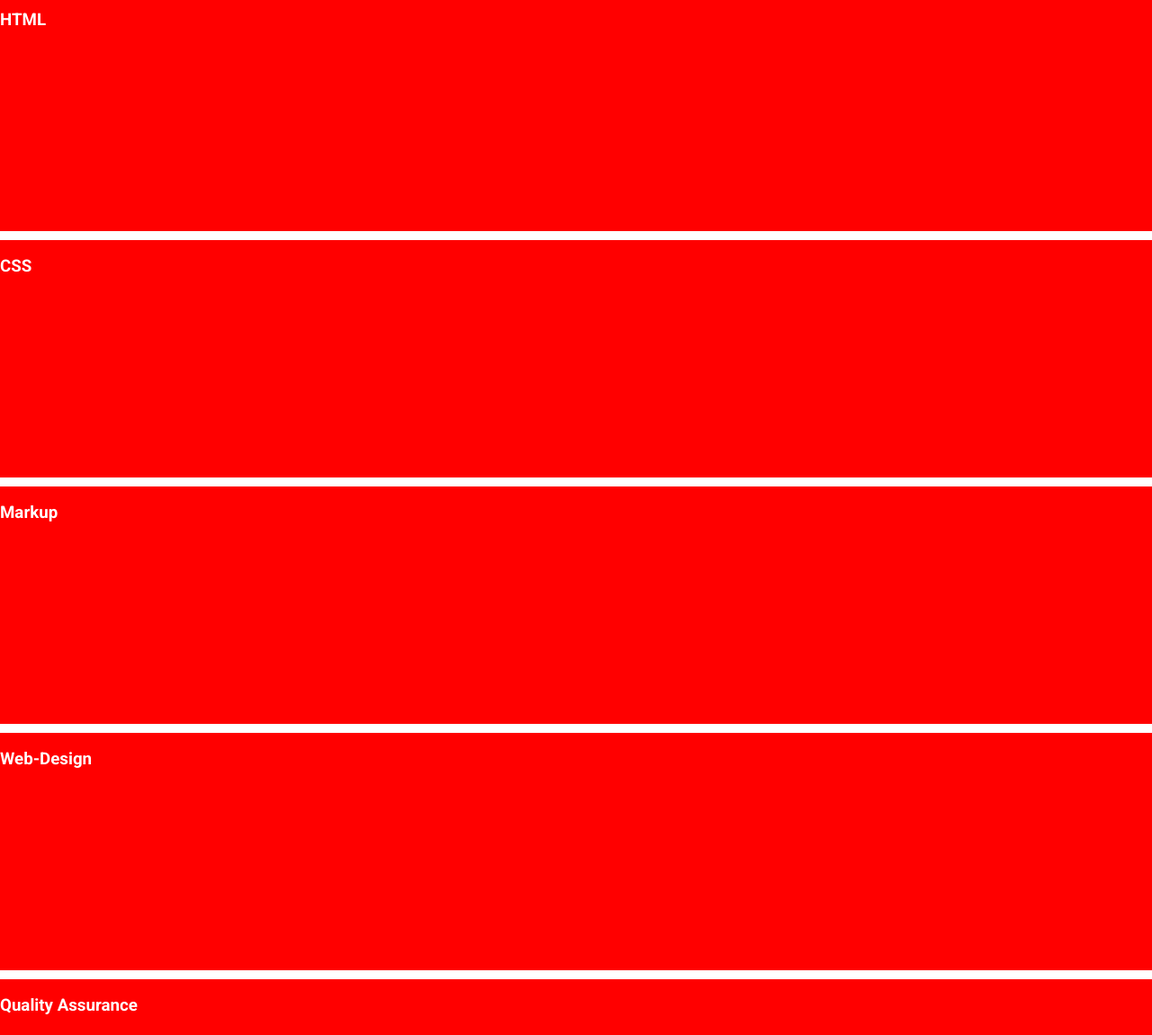
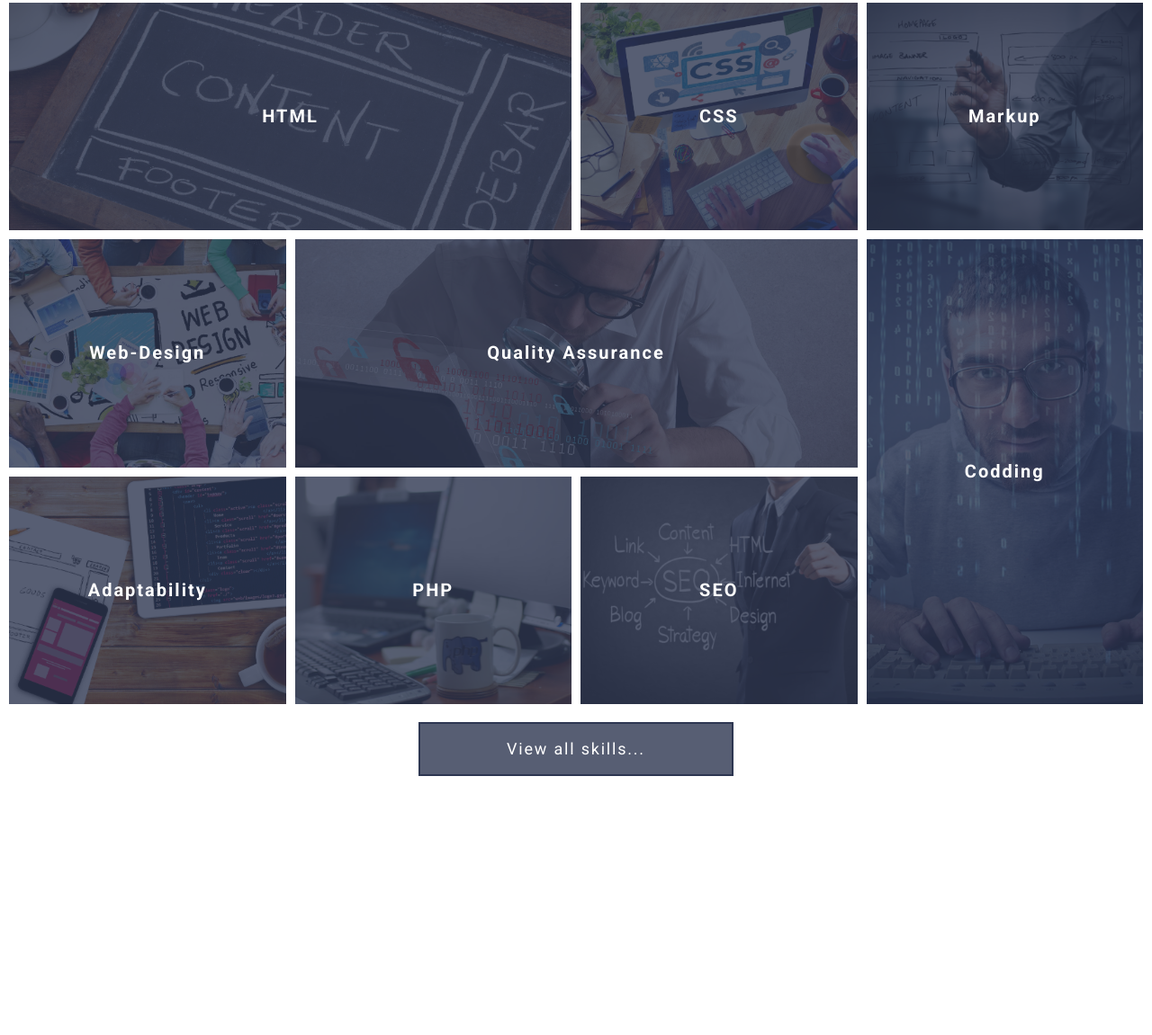
Before and after one commit to OlBul/gulp-training, a website: page index.html in a window 1280 px wide. Shown: the part 807-1958 px from the top of the page at 90% size. After the commit the page ends 1710 px from the top, so only its background shows below. Drawn offline with Linux system fonts and the light colour scheme.

Commit message:
Оформление и верстка  блока skills

```diff
--- a/assets/scss/common/_classes.scss
+++ b/assets/scss/common/_classes.scss
@@ -5,11 +5,8 @@
   display: flex;
   align-items: center;
   justify-content: center;
-  min-width: 250px;
-  height: 60px;
-  border: 2px solid $color-light;
+
   padding: 0.5em 1em;
-  background-color: rgba($color-light, 0.1);
   font-size: 1.125rem;
   letter-spacing: 0.1em;
   transition: background-color 0.5s;
@@ -19,3 +16,17 @@
     background-color: $color-accent;
   }
 }
+
+.btn--light {
+  min-width: 250px;
+  background-color: rgba($color-light, 0.1);
+  border: 2px solid $color-light;
+  height: 60px;
+}
+
+.btn--primary {
+  min-width: 350px;
+  background-color: rgba($color-primary, 0.8);
+  border: 2px solid $color-primary;
+  height: 60px;
+}
--- a/assets/scss/components/sections/_section-about.scss
+++ b/assets/scss/components/sections/_section-about.scss
@@ -1,2 +1,2 @@
-@use "../../../presets" as *;
-@use "../../../mixins" as *;
+@use "../../presets" as *;
+@use "../../mixins" as *;
--- a/assets/scss/components/sections/_section-form.scss
+++ b/assets/scss/components/sections/_section-form.scss
@@ -1,2 +1,2 @@
-@use "../../../presets" as *;
-@use "../../../mixins" as *;
+@use "../../presets" as *;
+@use "../../mixins" as *;
--- a/assets/scss/components/sections/_section-posts.scss
+++ b/assets/scss/components/sections/_section-posts.scss
@@ -1,2 +1,2 @@
-@use "../../../presets" as *;
-@use "../../../mixins" as *;
+@use "../../presets" as *;
+@use "../../mixins" as *;
--- a/assets/scss/components/sections/skills/_skill-item.scss
+++ b/assets/scss/components/sections/skills/_skill-item.scss
@@ -2,6 +2,89 @@
 @use "../../../mixins" as *;
 
 .skill-item {
-  background-color: red;
-  min-height: 33vh;
+  position: relative;
+  background-color: $color-primary;
+  overflow: hidden;
+
+  &__title {
+    margin: 0;
+    @include abs-position;
+    z-index: 1;
+    font-size: 1.25rem;
+    letter-spacing: 0.1em;
+  }
+
+  &__link {
+    display: flex;
+    justify-content: center;
+    align-items: center;
+    height: 100%;
+    padding: $gap;
+    transition: color 0.5s;
+  }
+
+  &__image {
+    @include abs-position;
+    background-position: 50% 50%;
+    background-size: cover;
+    transition: transform 0.5s;
+  }
+
+  &__overlay {
+    @include abs-position;
+    background-color: $color-primary;
+    opacity: 0.8;
+    transition: opacity 0.5s;
+  }
+
+  &:hover {
+    .skill-item__overlay {
+      opacity: 0.95;
+    }
+
+    .skill-item__image {
+      transform: scale(1.1);
+    }
+
+    .skill-item__link {
+      color: $color-accent;
+    }
+  }
+
+  &:nth-of-type(1) {
+    grid-area: a1;
+  }
+
+  &:nth-of-type(2) {
+    grid-area: a2;
+
+  }
+
+  &:nth-of-type(3) {
+    grid-area: a3;
+  }
+
+  &:nth-of-type(4) {
+    grid-area: a4;
+  }
+
+  &:nth-of-type(5) {
+    grid-area: a5;
+  }
+
+  &:nth-of-type(6) {
+    grid-area: a6;
+  }
+
+  &:nth-of-type(7) {
+    grid-area: a7;
+  }
+
+  &:nth-of-type(8) {
+    grid-area: a8;
+  }
+
+  &:nth-of-type(9) {
+    grid-area: a9;
+  }
 }
--- a/assets/scss/components/sections/skills/_skills.scss
+++ b/assets/scss/components/sections/skills/_skills.scss
@@ -1,12 +1,23 @@
 @use "../../../presets" as *;
 @use "../../../mixins" as *;
 
+$local-gap: calc(40px / 3);
+
 .skills {
+  padding: $gap-sm;
+
   &__container {
     display: grid;
     gap: $gap-sm;
     grid-template-columns: repeat(4, 1fr);
+    grid-template-areas: "a1 a1 a2 a3""a4 a5 a5 a6""a7 a8 a9 a6";
+    grid-auto-rows: calc(33.33vh - #{$local-gap});
   }
 
-  &__actions {}
+  &__actions {
+    display: flex;
+    justify-content: center;
+    margin-top: $gap;
+    margin-bottom: $gap-lg;
+  }
 }
--- a/index.html
+++ b/index.html
@@ -59,70 +59,70 @@
       <div class="skills__container">
         <article class="skill-item">
           <h3 class="skill-item__title">
-            <a href="#">HTML</a>
+            <a class="skill-item__link" href="#">HTML</a>
           </h3>
-          <div class="skill-item__image"></div>
+          <div class="skill-item__image" style="background-image: url(assets/img/img-html.png);"></div>
           <div class="skill-item__overlay"></div>
         </article>
         <article class="skill-item">
           <h3 class="skill-item__title">
-            <a href="#">CSS</a>
+            <a class="skill-item__link" href="#">CSS</a>
           </h3>
-          <div class="skill-item__image"></div>
+          <div class="skill-item__image" style="background-image: url(assets/img/img-css.png);"></div>
           <div class="skill-item__overlay"></div>
         </article>
         <article class="skill-item">
           <h3 class="skill-item__title">
-            <a href="#">Markup</a>
+            <a class="skill-item__link" href="#">Markup</a>
           </h3>
-          <div class="skill-item__image"></div>
+          <div class="skill-item__image" style="background-image: url(assets/img/img-markup.png);"></div>
           <div class="skill-item__overlay"></div>
         </article>
         <article class="skill-item">
           <h3 class="skill-item__title">
-            <a href="#">Web-Design</a>
+            <a class="skill-item__link" href="#">Web-Design</a>
           </h3>
-          <div class="skill-item__image"></div>
+          <div class="skill-item__image" style="background-image: url(assets/img/img-webdesign.png);"></div>
           <div class="skill-item__overlay"></div>
         </article>
         <article class="skill-item">
           <h3 class="skill-item__title">
-            <a href="#">Quality Assurance</a>
+            <a class="skill-item__link" href="#">Quality Assurance</a>
           </h3>
-          <div class="skill-item__image"></div>
+          <div class="skill-item__image" style="background-image: url(assets/img/img-qa.png);"></div>
           <div class="skill-item__overlay"></div>
         </article>
         <article class="skill-item">
           <h3 class="skill-item__title">
-            <a href="#">Adaptability</a>
+            <a class="skill-item__link" href="#">Codding</a>
           </h3>
-          <div class="skill-item__image"></div>
+          <div class="skill-item__image" style="background-image: url(assets/img/img-codding.png);"></div>
           <div class="skill-item__overlay"></div>
         </article>
         <article class="skill-item">
           <h3 class="skill-item__title">
-            <a href="#">PHP</a>
+            <a class="skill-item__link" href="#">Adaptability</a>
           </h3>
-          <div class="skill-item__image"></div>
+          <div class="skill-item__image" style="background-image: url(assets/img/img-adaptability.png);"></div>
           <div class="skill-item__overlay"></div>
         </article>
         <article class="skill-item">
           <h3 class="skill-item__title">
-            <a href="#">SEO</a>
+            <a class="skill-item__link" href="#">PHP</a>
           </h3>
-          <div class="skill-item__image"></div>
+          <div class="skill-item__image" style="background-image: url(assets/img/img-php.png);"></div>
           <div class="skill-item__overlay"></div>
         </article>
         <article class="skill-item">
           <h3 class="skill-item__title">
-            <a href="#">Codding</a>
+            <a class="skill-item__link" href="#">SEO</a>
           </h3>
-          <div class="skill-item__image"></div>
+          <div class="skill-item__image" style="background-image: url(assets/img/img-seo.png);"></div>
           <div class="skill-item__overlay"></div>
         </article>
       </div>
       <div class="skills__actions">
-        <a href="#" class="btn btn-primary">View all skills...</a>
+        <a href="#" class="btn btn--primary">View all skills...</a>
       </div>
     </section>
   </main>
```
Also changed, not shown: assets/css/style.css.
